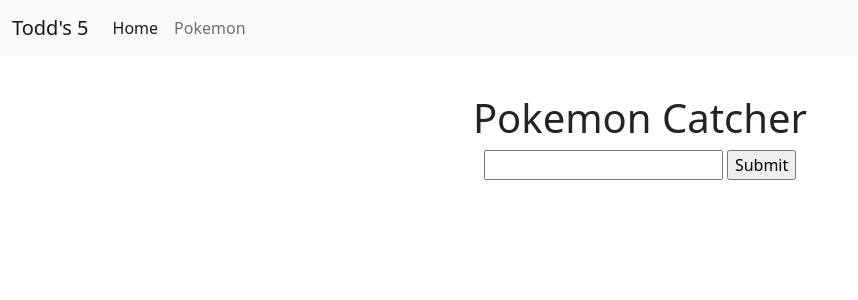
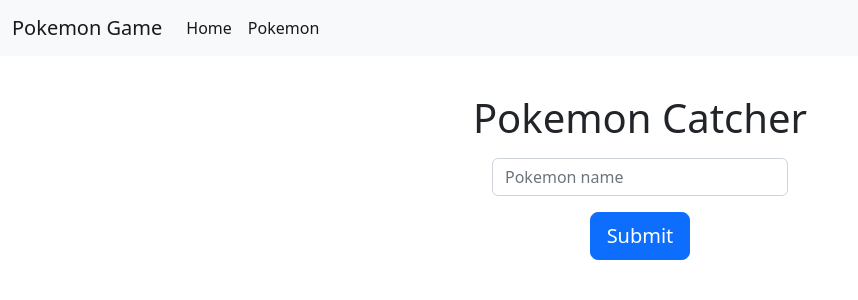
Before and after one commit to ToddGallegos/CodingTemple, a Flask app: page /pokemon in a window 1280 px wide. Shown: the top 300 px of the page, without its empty margins (0-858 px from the left). Run offline with Flask 2, Linux system fonts and the light colour scheme.

Commit message:
added forms, new requirements, styling

```diff
--- /dev/null
+++ b/week_5_day_1/new_flask_app/app/forms.py
@@ -0,0 +1,7 @@
+from flask_wtf import FlaskForm
+from wtforms import StringField, PasswordField, SubmitField
+from wtforms.validators import DataRequired, EqualTo
+
+class PokemonCatcherForm(FlaskForm):
+    pokemon_name = StringField("Pokemon Name")
+    submit = SubmitField()
--- a/week_5_day_1/new_flask_app/app/routes.py
+++ b/week_5_day_1/new_flask_app/app/routes.py
@@ -1,10 +1,12 @@
 from app import app
 from flask import render_template
+from .forms import PokemonCatcherForm
 
 @app.route('/')
 def homepage():
     return render_template('index.html')
 
-@app.route('/pokemon')
+@app.route('/pokemon', methods=["GET", "POST"])
 def pokemon():
-    return render_template('pokemon.html')
+    form = PokemonCatcherForm()
+    return render_template('pokemon.html', form = form)
--- a/week_5_day_1/new_flask_app/app/templates/base.html
+++ b/week_5_day_1/new_flask_app/app/templates/base.html
@@ -4,7 +4,7 @@
     <meta charset="UTF-8">
     <meta http-equiv="X-UA-Compatible" content="IE=edge">
     <meta name="viewport" content="width=device-width, initial-scale=1.0">
-    <title>Todd's 5</title>
+    <title>Pokemon Game</title>
     <link href="https://cdn.jsdelivr.net/npm/bootstrap@5.2.3/dist/css/bootstrap.min.css"
         rel="stylesheet" integrity="sha384-rbsA2VBKQhggwzxH7pPCaAqO46MgnOM80zW1RWuH61DGLwZJEdK2Kadq2F9CUG65"
         crossorigin="anonymous">
@@ -12,7 +12,7 @@
 <body>
     <nav class="navbar navbar-expand-lg bg-light">
         <div class="container-fluid">
-          <a class="navbar-brand" href="/">Todd's 5</a>
+          <a class="navbar-brand" href="/">Pokemon Game</a>
           <button class="navbar-toggler" type="button" data-bs-toggle="collapse" data-bs-target="#navbarSupportedContent" aria-controls="navbarSupportedContent" aria-expanded="false" aria-label="Toggle navigation">
             <span class="navbar-toggler-icon"></span>
           </button>
@@ -22,7 +22,7 @@
                 <a class="nav-link active" aria-current="page" href="/">Home</a>
               </li>
               <li class="nav-item">
-                <a class="nav-link" href="/pokemon">Pokemon</a>
+                <a class="nav-link active" href="/pokemon">Pokemon</a>
               </li>
             </ul>
           </div>
--- a/week_5_day_1/new_flask_app/app/templates/index.html
+++ b/week_5_day_1/new_flask_app/app/templates/index.html
@@ -3,6 +3,6 @@
 {% block content %}
 
 <h1 style="text-align:center; margin-top: 3%">Welcome to the Pokemon Catcher!</h1>
-<a style="display:block; width: 10rem; margin:auto" class="btn btn-primary btn-lg" href="/pokemon" role="button">Press Here</a>
+<a style="display:block; width: 10rem; margin:1rem auto 0 auto" class="btn btn-success btn-lg" href="/pokemon" role="button">Press Here</a>
 
 {% endblock %}
--- a/week_5_day_1/new_flask_app/app/templates/pokemon.html
+++ b/week_5_day_1/new_flask_app/app/templates/pokemon.html
@@ -4,9 +4,10 @@
 
 <h1 style="text-align:center; margin-top: 3%">Pokemon Catcher</h1>
 <div style="text-align:center">
-    <form>
-        <input type="text" name="pokemon" id="pokemon">
-        <input type="submit" value="Submit">
+    <form method="POST" class="container col-3">
+        {{ form.hidden_tag() }}
+        {{ form.pokemon_name(style="margin-top:1rem", class='form-control', placeholder='Pokemon name', autocomplete='off') }}
+        {{ form.submit(style="margin-top:1rem", class="btn btn-primary btn-lg") }}
     </form>
 </div>
 
--- a/week_5_day_1/new_flask_app/config.py
+++ b/week_5_day_1/new_flask_app/config.py
@@ -5,3 +5,4 @@
 class Config():
     FLASK_APP = os.environ.get('FLASK_APP')
     FLASK_DEBUG = os.environ.get('FLASK_DEBUG')
+    SECRET_KEY = os.environ.get('SECRET_KEY')
--- a/week_5_day_1/new_flask_app/requirements.txt
+++ b/week_5_day_1/new_flask_app/requirements.txt
@@ -1,8 +1,10 @@
 click==8.1.3
 colorama==0.4.6
 Flask==2.2.2
+Flask-WTF==1.1.1
 itsdangerous==2.1.2
 Jinja2==3.1.2
 MarkupSafe==2.1.2
 python-dotenv==0.21.0
 Werkzeug==2.2.2
+WTForms==3.0.1
```
